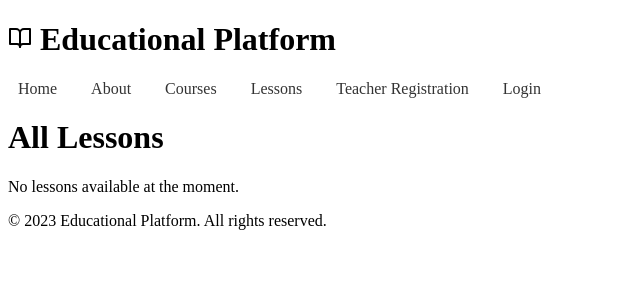
After one commit to Techcolca/EduPlatformReact, a Flask app: page /lessons in a window 1280 px wide. The commit adds this page. Shown: the top 300 px of the page, without its empty margins (0-640 px from the left). Run offline with Flask 3, Linux system fonts and the light colour scheme; data that the repository does not hold is empty.

Commit message:
Agent query: Is the Lessons button visible in the main navigation? Can you access the /lessons page and see a list of lessons?

```diff
--- a/routes.py
+++ b/routes.py
@@ -312,3 +312,10 @@ def delete_lesson(course_id, lesson_id):
         logging.error(f"Error deleting lesson: {str(e)}")
         flash('An error occurred while deleting the lesson. Please try again.', 'error')
     return redirect(url_for('course_details', course_id=course.id))
+
+@app.route('/lessons')
+def list_lessons():
+    lessons = Lesson.query.order_by(Lesson.course_id, Lesson.order).all()
+    courses = Course.query.all()
+    course_dict = {course.id: course for course in courses}
+    return render_template('list_lessons.html', lessons=lessons, courses=course_dict)
--- a/templates/base.html
+++ b/templates/base.html
@@ -17,6 +17,7 @@
                     <li><a href="{{ url_for('home') }}">Home</a></li>
                     <li><a href="{{ url_for('about') }}">About</a></li>
                     <li><a href="{{ url_for('list_courses') }}">Courses</a></li>
+                    <li><a href="{{ url_for('list_lessons') }}">Lessons</a></li>
                     {% if current_user.is_authenticated %}
                         <li><a href="{{ url_for('create_course') }}">Create Course</a></li>
                         <li><a href="{{ url_for('list_templates') }}">Course Templates</a></li>
--- /dev/null
+++ b/templates/list_lessons.html
@@ -0,0 +1,24 @@
+{% extends "base.html" %}
+
+{% block title %}All Lessons - Educational Platform{% endblock %}
+
+{% block content %}
+    <h1>All Lessons</h1>
+    {% if lessons %}
+        <ul>
+        {% for lesson in lessons %}
+            <li>
+                <strong>{{ lesson.title }}</strong>
+                (Course: <a href="{{ url_for('course_details', course_id=lesson.course_id) }}">{{ courses[lesson.course_id].title }}</a>)
+                - Order: {{ lesson.order }}
+                <a href="{{ url_for('lesson_details', course_id=lesson.course_id, lesson_id=lesson.id) }}">View Lesson</a>
+                {% if current_user.is_authenticated and (current_user.id == courses[lesson.course_id].instructor_id or current_user.is_admin) %}
+                    | <a href="{{ url_for('edit_lesson', course_id=lesson.course_id, lesson_id=lesson.id) }}">Edit</a>
+                {% endif %}
+            </li>
+        {% endfor %}
+        </ul>
+    {% else %}
+        <p>No lessons available at the moment.</p>
+    {% endif %}
+{% endblock %}
```
